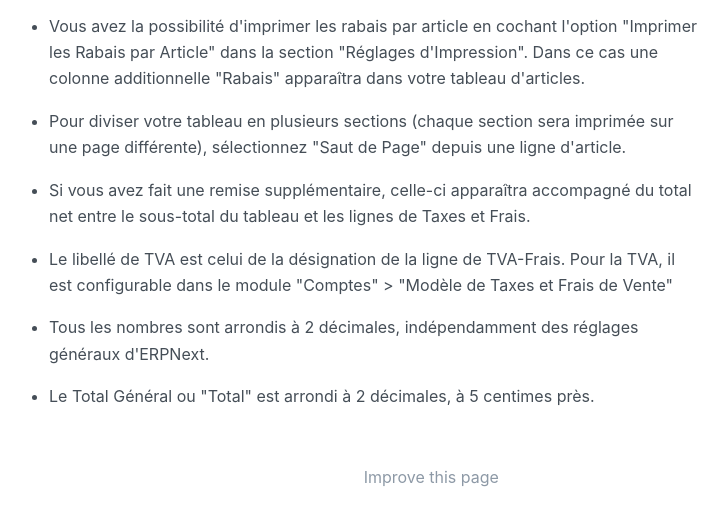
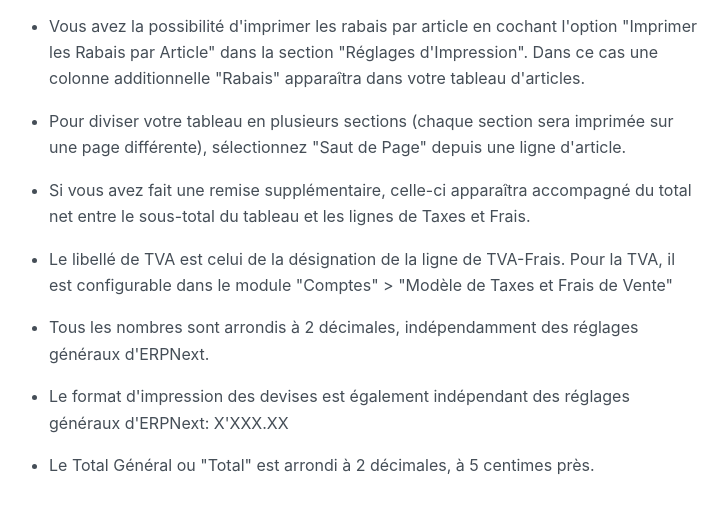
Before and after one commit to DOKOS-IO/switzerland, a plain HTML site: page user/manual/fr/formats d'impression/index.html in a window 1280 px wide. Shown: the part 651-1180 px from the top of the page, without its empty margins (211-936 px from the left). Drawn offline with Linux system fonts and the light colour scheme.

Commit message:
Documentation update

```diff
--- a/user/manual/fr/formats d'impression/index.html
+++ b/user/manual/fr/formats d'impression/index.html
@@ -149,6 +149,7 @@ Dans ce cas une colonne additionnelle "Rabais" apparaîtra dans votre tableau d'
 <li><p>Le libellé de TVA est celui de la désignation de la ligne de TVA-Frais.
 Pour la TVA, il est configurable dans le module "Comptes" &gt; "Modèle de Taxes et Frais de Vente"</p></li>
 <li><p>Tous les nombres sont arrondis à 2 décimales, indépendamment des réglages généraux d'ERPNext.</p></li>
+<li><p>Le format d'impression des devises est également indépendant des réglages généraux d'ERPNext: X'XXX.XX</p></li>
 <li><p>Le Total Général ou "Total" est arrondi à 2 décimales, à 5 centimes près.</p></li>
 </ul>
 
```
